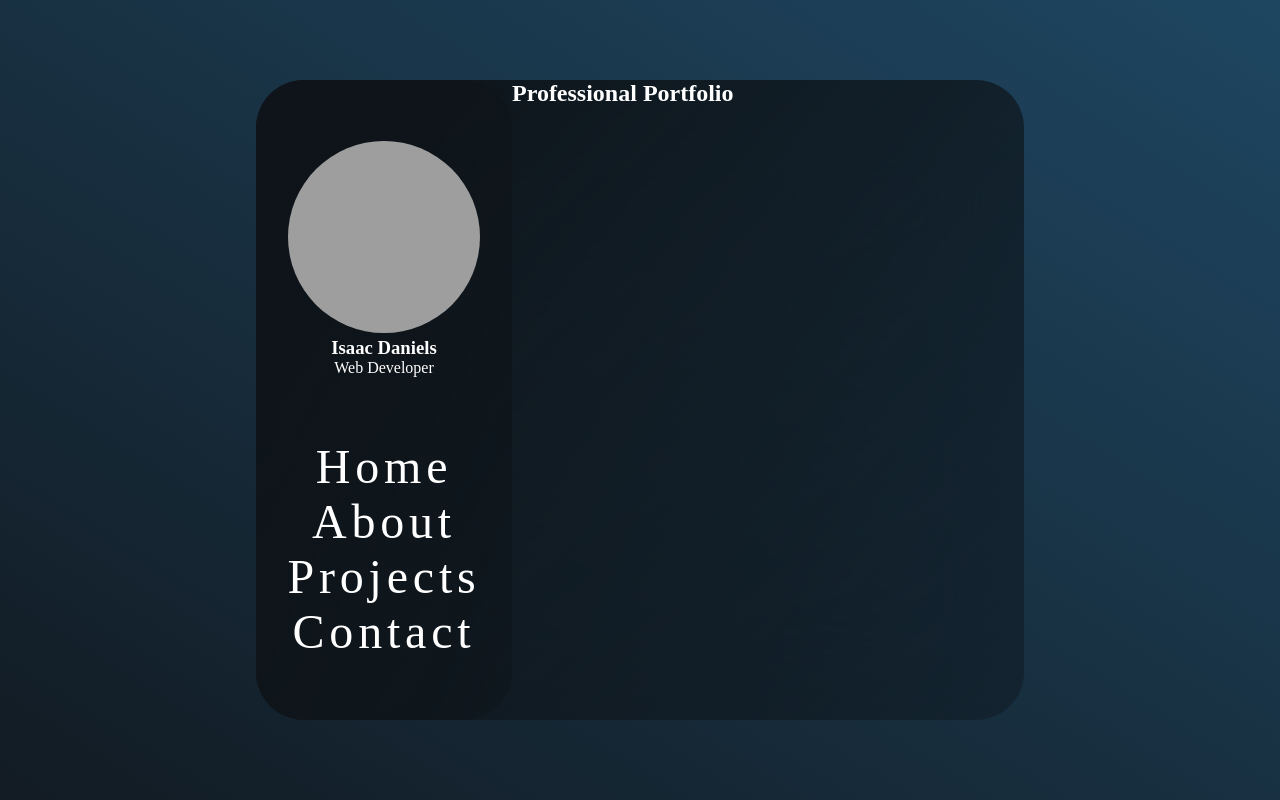
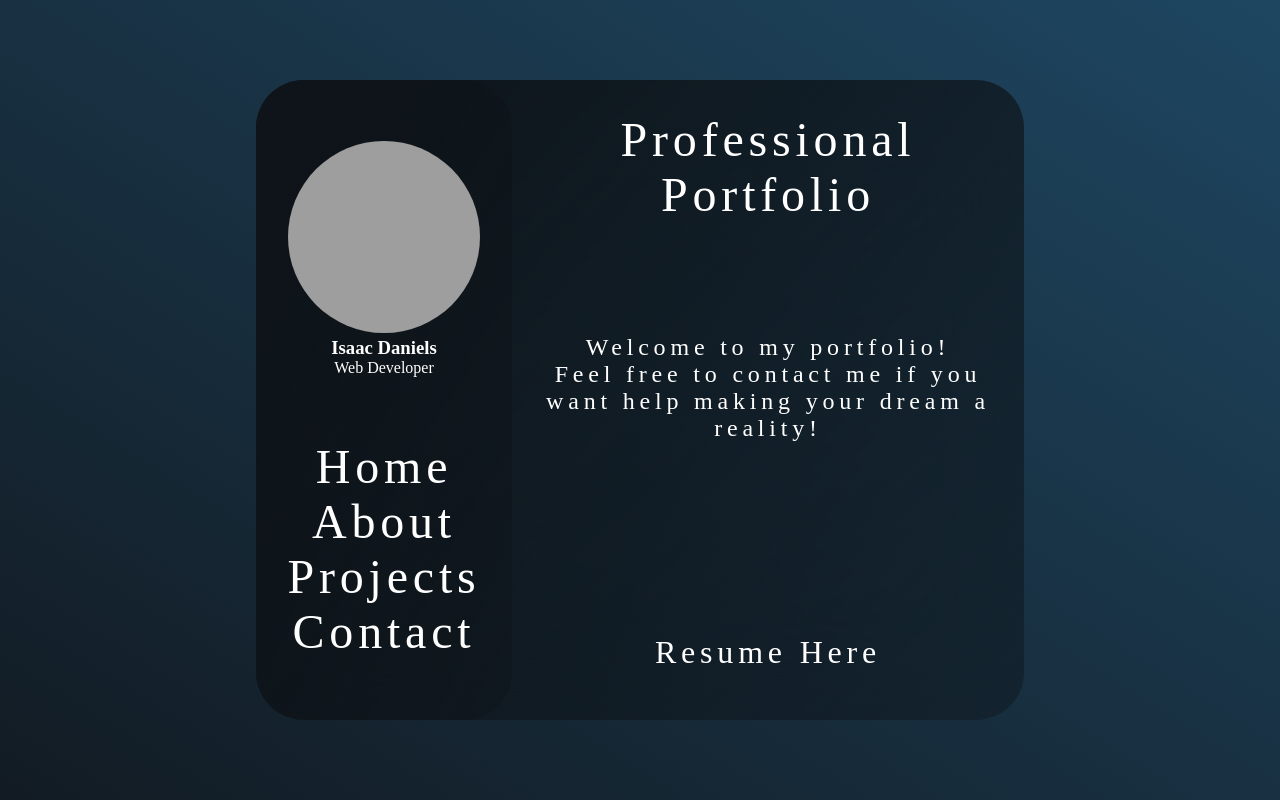
Before and after one commit to isaackice/portfolio-id, a plain HTML site: page index.html in a window 1280 px wide. Drawn offline with Linux system fonts and the light colour scheme; grey boxes are pictures that could not be loaded.

Commit message:
added projects and resume link

```diff
--- a/css/style.css
+++ b/css/style.css
@@ -40,6 +40,41 @@ main {
     text-align: center;
     background: linear-gradient(to right bottom, rgba(14,20,25), rgba(14,20,25,0.4));
     border-radius: 3rem;
+}
+
+.home h1 {
+    font-size: 3rem;
+    font-weight: 500;
+    letter-spacing: 0.3rem;
+    text-align: center;
+    margin: 2rem;
+}
+
+.home p{
+    position: relative;
+    top: 5rem;
+    font-size: 1.5rem;
+    font-weight: 500;
+    letter-spacing: 0.3rem;
+    text-align: center;
+    margin: 2rem;
+
+}
+
+.home a{
+    display: flex;
+    position: relative;
+    top: 15rem;
+    text-decoration: none;
+    justify-content: center;
+    color: white;
+    font-size: 2rem;
+    font-weight: 500;
+    letter-spacing: 0.3rem;
+}
+
+.home a:hover{
+    color: #1e4661;
 }
 
 .home, .about-me, .projects, .contact-me{
--- a/index.html
+++ b/index.html
@@ -27,6 +27,8 @@
             </div>
             <div class="home">
                 <h1>Professional Portfolio</h1>
+                <p>Welcome to my portfolio! <br> Feel free to contact me if you want help making your dream a reality!</p>
+                <a href="./Resume-wd.pdf" target="_blank">Resume Here</a>
             </div>
         </section>
     </main>
```
Also changed, not shown: html/projects.html (+6 -6 lines), images/Screenshot_20221206_082645.png (added), images/codingquizsc.png (added), images/passwordgen.png (added), 1 other file.
